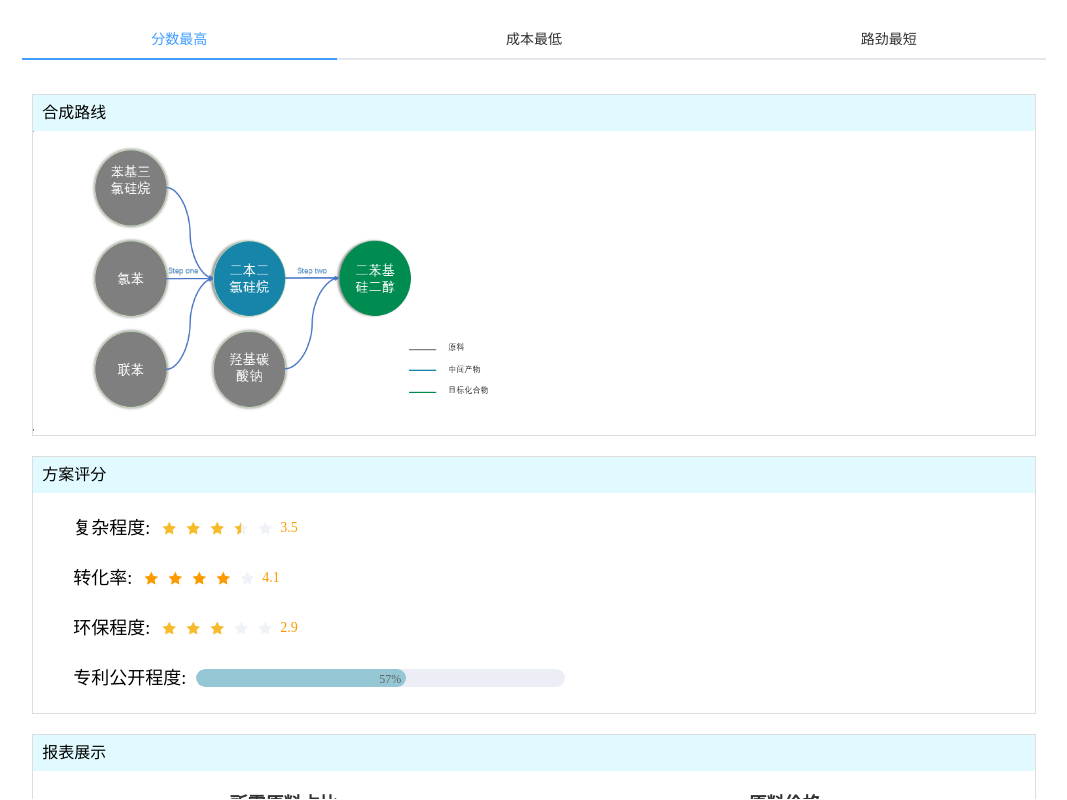
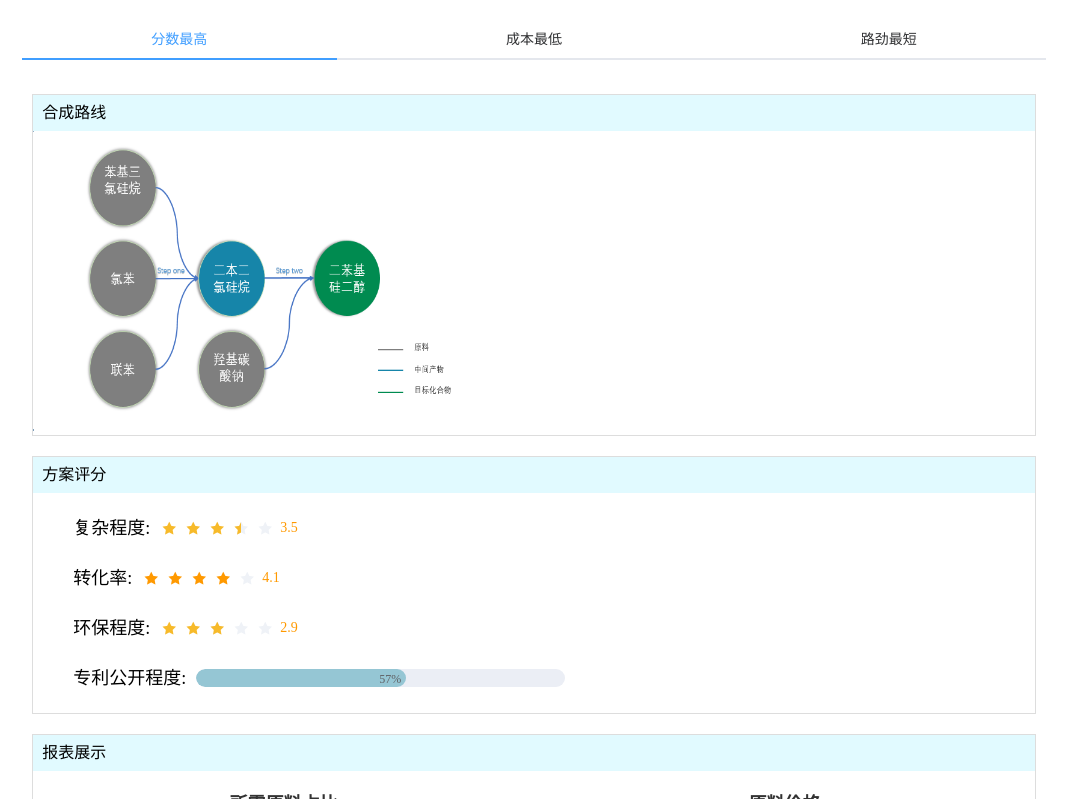
Before and after one commit to kyriezyy/yunsugraph, a Vue app in the folder graph2/: page /analysis in a window 1280 px wide. Shown: the whole page, without its empty margins (106-1173 px from the left). Built offline with nearby package versions, Linux system fonts and the light colour scheme.

Commit message:
fix 方案分析页面样式

```diff
--- a/graph2/src/views/Analysis.vue
+++ b/graph2/src/views/Analysis.vue
@@ -633,7 +633,7 @@ export default {
   }
 
   .images{
-    width: 50%;
+    width: 460px;
     height: 300px;
   }
 
```
